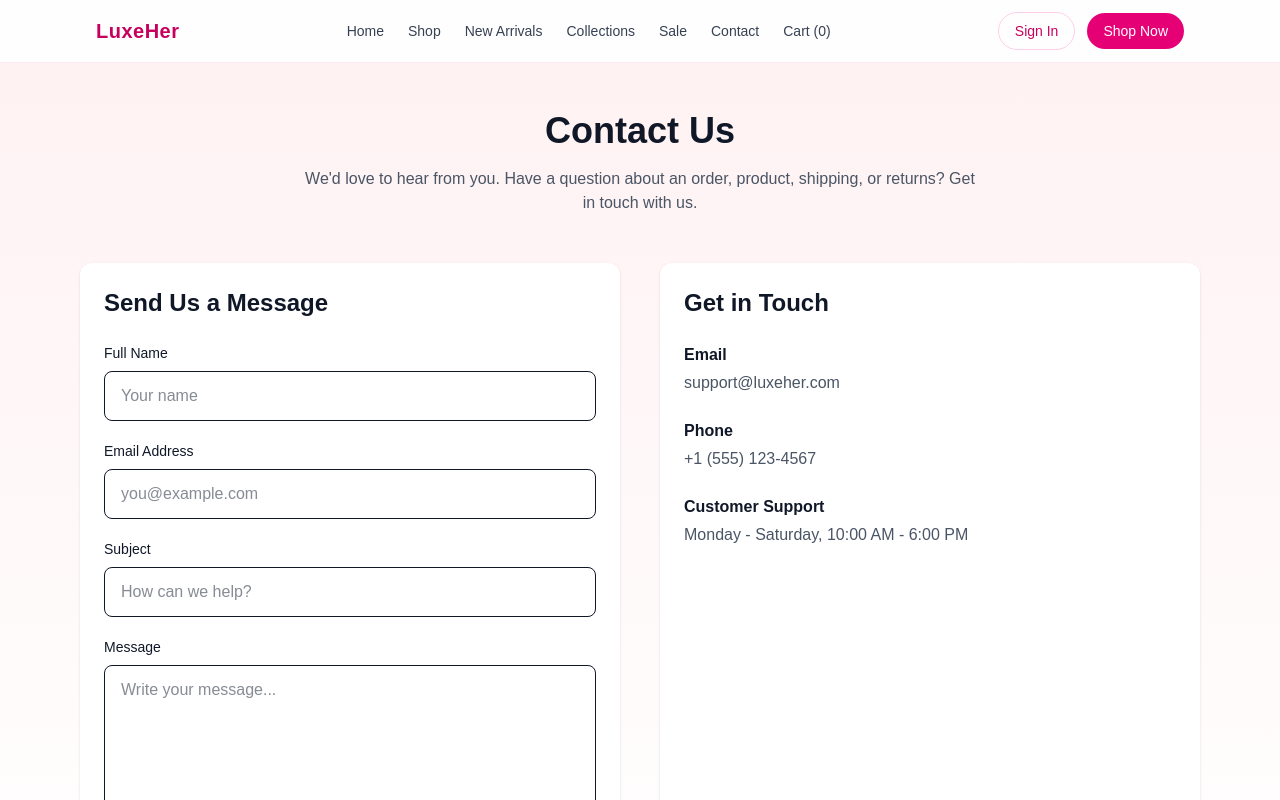
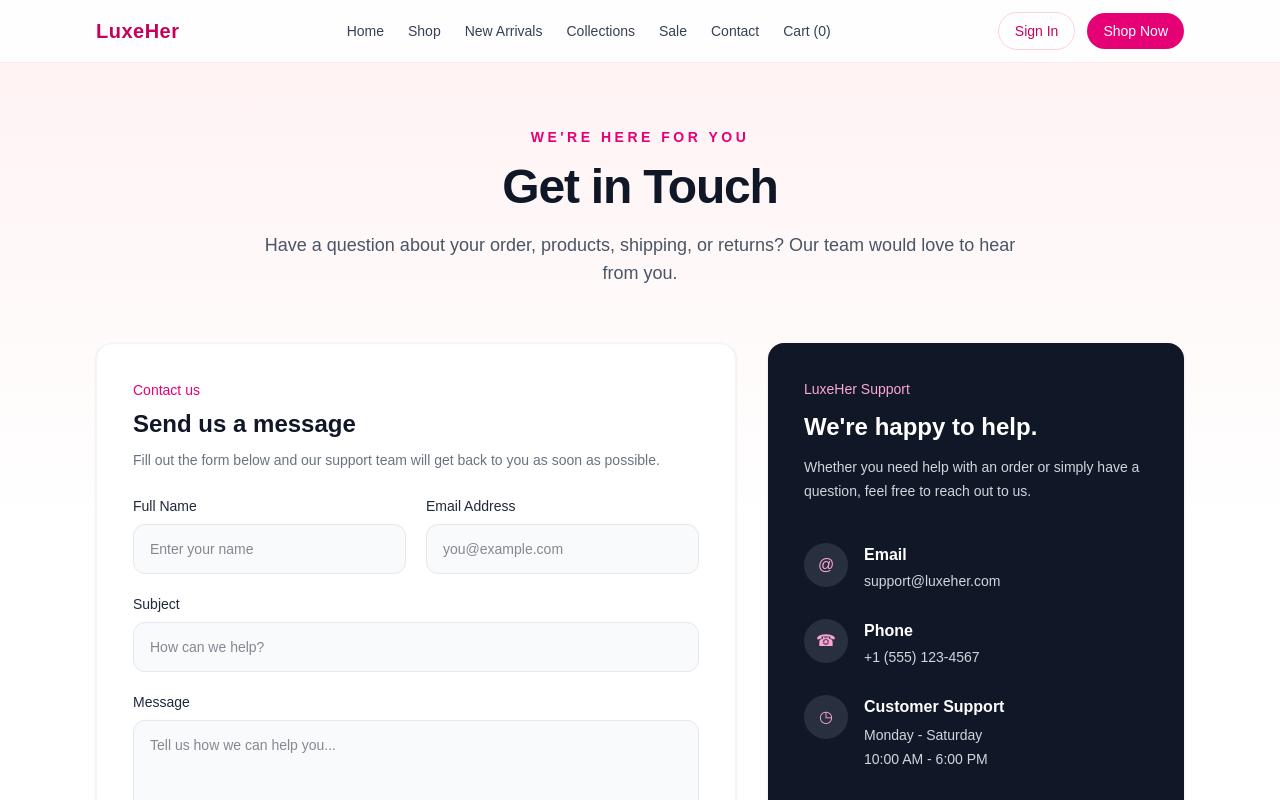
Before and after one commit to priyanka-reactt/my-clothing-site, a Next.js app: page /contact in a window 1280 px wide. Shown: the top 800 px of the page. Built offline with nearby package versions, Linux system fonts and the light colour scheme.

Commit message:
Update contact form and Next.js config

```diff
--- a/next.config.ts
+++ b/next.config.ts
@@ -2,11 +2,20 @@ import type { NextConfig } from "next";
 import path from "node:path";
 
 const nextConfig: NextConfig = {
-  /* config options here */
   reactCompiler: true,
   reactStrictMode: true,
+
   turbopack: {
     root: path.resolve(__dirname),
+  },
+
+  images: {
+    remotePatterns: [
+      {
+        protocol: "https",
+        hostname: "res.cloudinary.com",
+      },
+    ],
   },
 };
 
--- a/src/pages/contact.tsx
+++ b/src/pages/contact.tsx
@@ -1,127 +1,217 @@
 
 import Navbar from "@/components/Navbar";
+import { useState } from "react";
 
 export default function Contact() {
+  const [successMessage, setSuccessMessage] = useState("");
+
+  const handleSubmit = (e: React.FormEvent<HTMLFormElement>) => {
+    e.preventDefault();
+
+    setSuccessMessage(
+      "Message sent successfully! Thank you for contacting LuxeHer. We'll get back to you soon."
+    );
+  };
+
   return (
-    <div className="min-h-screen bg-gradient-to-b from-rose-50 to-white text-gray-900">
+    <div className="min-h-screen bg-gradient-to-b from-rose-50 via-white to-white text-gray-900">
       <Navbar />
 
-      <main className="mx-auto max-w-6xl px-4 py-12">
-        <section className="text-center">
-          <h1 className="text-4xl font-bold">Contact Us</h1>
+      <main className="mx-auto max-w-6xl px-4 py-16 sm:px-6 lg:px-8">
+        {/* Header */}
+        <section className="mx-auto max-w-3xl text-center">
+          <p className="text-sm font-semibold uppercase tracking-[0.25em] text-pink-600">
+            We're Here for You
+          </p>
 
-          <p className="mx-auto mt-4 max-w-2xl text-gray-600">
-            We&apos;d love to hear from you. Have a question about an order,
-            product, shipping, or returns? Get in touch with us.
+          <h1 className="mt-4 text-4xl font-bold tracking-tight sm:text-5xl">
+            Get in Touch
+          </h1>
+
+          <p className="mt-5 text-base leading-7 text-gray-600 sm:text-lg">
+            Have a question about your order, products, shipping, or returns?
+            Our team would love to hear from you.
           </p>
         </section>
 
-        <section className="mt-12 grid gap-10 lg:grid-cols-2">
-          <div className="rounded-xl bg-white p-6 shadow">
-            <h2 className="text-2xl font-semibold">Send Us a Message</h2>
+        {/* Contact Content */}
+        <section className="mt-14 grid gap-8 lg:grid-cols-5">
+          {/* Form */}
+          <div className="rounded-2xl border border-gray-100 bg-white p-7 shadow-sm sm:p-9 lg:col-span-3">
+            <div>
+              <p className="text-sm font-medium text-pink-600">
+                Contact us
+              </p>
 
-            <form className="mt-6 space-y-5">
+              <h2 className="mt-2 text-2xl font-semibold">
+                Send us a message
+              </h2>
+
+              <p className="mt-2 text-sm leading-6 text-gray-500">
+                Fill out the form below and our support team will get back to
+                you as soon as possible.
+              </p>
+            </div>
+
+            <form className="mt-6 space-y-5" onSubmit={handleSubmit}>
+              <div className="grid gap-5 sm:grid-cols-2">
                 <div>
                   <label
                     htmlFor="name"
-                  className="mb-2 block text-sm font-medium"
+                    className="mb-2 block text-sm font-medium text-gray-800"
                   >
                     Full Name
                   </label>
 
                   <input
                     id="name"
+                    name="name"
                     type="text"
                     required
-                  className="w-full rounded-lg border px-4 py-3 outline-none focus:border-pink-600"
-                  placeholder="Your name"
+                    placeholder="Enter your name"
+                    className="w-full rounded-xl border border-gray-200 bg-gray-50 px-4 py-3.5 text-sm outline-none transition focus:border-pink-500 focus:bg-white focus:ring-2 focus:ring-pink-100"
                   />
                 </div>
 
                 <div>
                   <label
                     htmlFor="email"
-                  className="mb-2 block text-sm font-medium"
+                    className="mb-2 block text-sm font-medium text-gray-800"
                   >
                     Email Address
                   </label>
 
                   <input
                     id="email"
+                    name="email"
                     type="email"
                     required
-                  className="w-full rounded-lg border px-4 py-3 outline-none focus:border-pink-600"
                     placeholder="you@example.com"
+                    className="w-full rounded-xl border border-gray-200 bg-gray-50 px-4 py-3.5 text-sm outline-none transition focus:border-pink-500 focus:bg-white focus:ring-2 focus:ring-pink-100"
                   />
+                </div>
               </div>
 
               <div>
                 <label
                   htmlFor="subject"
-                  className="mb-2 block text-sm font-medium"
+                  className="mb-2 block text-sm font-medium text-gray-800"
                 >
                   Subject
                 </label>
 
                 <input
                   id="subject"
+                  name="subject"
                   type="text"
                   required
-                  className="w-full rounded-lg border px-4 py-3 outline-none focus:border-pink-600"
                   placeholder="How can we help?"
+                  className="w-full rounded-xl border border-gray-200 bg-gray-50 px-4 py-3.5 text-sm outline-none transition focus:border-pink-500 focus:bg-white focus:ring-2 focus:ring-pink-100"
                 />
               </div>
 
               <div>
                 <label
                   htmlFor="message"
-                  className="mb-2 block text-sm font-medium"
+                  className="mb-2 block text-sm font-medium text-gray-800"
                 >
                   Message
                 </label>
 
                 <textarea
                   id="message"
-                  rows={5}
+                  name="message"
+                  rows={6}
                   required
-                  className="w-full rounded-lg border px-4 py-3 outline-none focus:border-pink-600"
-                  placeholder="Write your message..."
+                  placeholder="Tell us how we can help you..."
+                  className="w-full resize-none rounded-xl border border-gray-200 bg-gray-50 px-4 py-3.5 text-sm outline-none transition focus:border-pink-500 focus:bg-white focus:ring-2 focus:ring-pink-100"
                 />
               </div>
 
+              {successMessage && (
+                <p
+                  role="status"
+                  className="rounded-xl border border-green-200 bg-green-50 p-4 text-sm font-medium text-green-700"
+                >
+                  {successMessage}
+                </p>
+              )}
+
               <button
                 type="submit"
-                className="w-full rounded-full bg-pink-600 px-6 py-3 font-medium text-white hover:bg-pink-700"
+                className="w-full rounded-xl bg-gray-900 px-6 py-3.5 text-sm font-semibold text-white transition hover:bg-pink-600 sm:w-auto sm:min-w-40"
               >
                 Send Message
               </button>
             </form>
           </div>
 
-          <div className="rounded-xl bg-white p-6 shadow">
-            <h2 className="text-2xl font-semibold">Get in Touch</h2>
+          {/* Contact Information */}
+          <div className="rounded-2xl bg-gray-900 p-7 text-white shadow-sm sm:p-9 lg:col-span-2">
+            <p className="text-sm font-medium text-pink-300">
+              LuxeHer Support
+            </p>
 
-            <div className="mt-6 space-y-6">
+            <h2 className="mt-3 text-2xl font-semibold">
+              We're happy to help.
+            </h2>
+
+            <p className="mt-3 text-sm leading-6 text-gray-300">
+              Whether you need help with an order or simply have a question,
+              feel free to reach out to us.
+            </p>
+
+            <div className="mt-10 space-y-7">
+              <div className="flex gap-4">
+                <div className="flex h-11 w-11 shrink-0 items-center justify-center rounded-full bg-white/10 text-pink-300">
+                  @
+                </div>
+
                 <div>
                   <h3 className="font-semibold">Email</h3>
-                <p className="mt-1 text-gray-600">
+                  <p className="mt-1 text-sm text-gray-300">
                     support@luxeher.com
                   </p>
+                </div>
+              </div>
+
+              <div className="flex gap-4">
+                <div className="flex h-11 w-11 shrink-0 items-center justify-center rounded-full bg-white/10 text-pink-300">
+                  ☎
                 </div>
 
                 <div>
                   <h3 className="font-semibold">Phone</h3>
-                <p className="mt-1 text-gray-600">
+                  <p className="mt-1 text-sm text-gray-300">
                     +1 (555) 123-4567
                   </p>
+                </div>
+              </div>
+
+              <div className="flex gap-4">
+                <div className="flex h-11 w-11 shrink-0 items-center justify-center rounded-full bg-white/10 text-pink-300">
+                  ◷
                 </div>
 
                 <div>
                   <h3 className="font-semibold">Customer Support</h3>
-                <p className="mt-1 text-gray-600">
-                  Monday - Saturday, 10:00 AM - 6:00 PM
+                  <p className="mt-1 text-sm leading-6 text-gray-300">
+                    Monday - Saturday
+                    <br />
+                    10:00 AM - 6:00 PM
                   </p>
                 </div>
+              </div>
+            </div>
+
+            <div className="mt-10 border-t border-white/10 pt-7">
+              <p className="text-xs uppercase tracking-widest text-gray-400">
+                LuxeHer
+              </p>
+
+              <p className="mt-2 text-sm text-gray-300">
+                Style that feels as good as it looks.
+              </p>
             </div>
           </div>
         </section>
```
Lines whose indentation alone changed are shown as unchanged.
